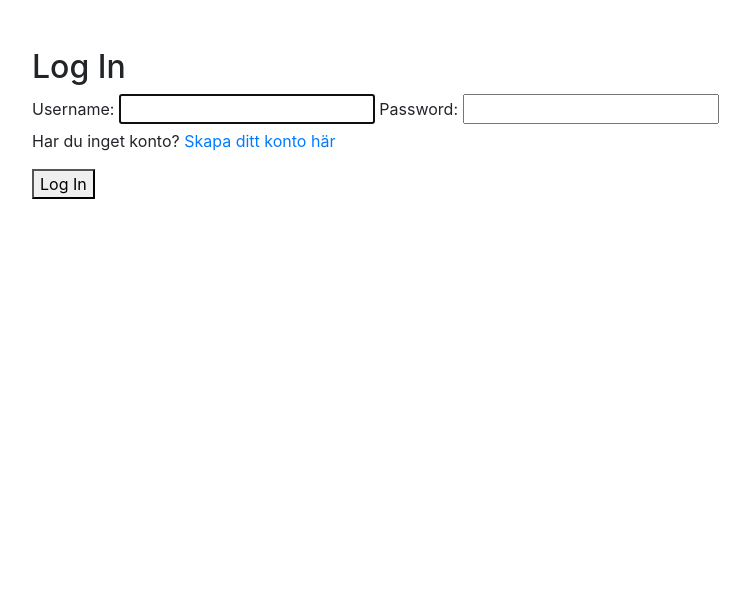
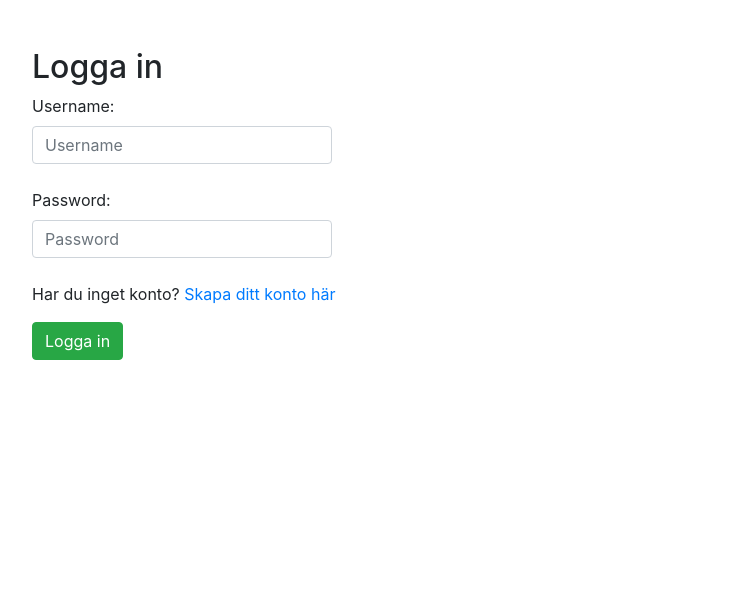
Before and after one commit to Khaled-AlAsadi/DriveTrainer, a Django app: page /login/ in a window 1280 px wide. Shown: the part 56-656 px from the top of the page, without its empty margins (53-803 px from the left). Run offline with Django 4.2, Linux system fonts and the light colour scheme.

Commit message:
Restyle login form

```diff
--- a/templates/registration/login.html
+++ b/templates/registration/login.html
@@ -3,12 +3,14 @@
 {% block title %}DriveTrainer - Logga in sida{% endblock %}
 
 {% block content %}
-  <h2>Log In</h2>
-  {% csrf_token %}
+  <h2>Logga in</h2>
   <form method="post">
     {% csrf_token %}
-    {{ form }}
+    <label for="id_username">Username:</label>
+    <input type="text" name="username" id="id_username" placeholder="Username" class="form-control" style="width: 300px;"><br>
+    <label for="id_password">Password:</label>
+    <input type="password" name="password" id="id_password" placeholder="Password" class="form-control" style="width: 300px;"><br>
     <p>Har du inget konto? <a href="{% url 'signup' %}">Skapa ditt konto här</a><p>
-      <button type="submit">Log In</button>
-    </form>
+      <input class="btn btn-success" type="submit" value="Logga in">
+  </form>
 {% endblock %}
```
